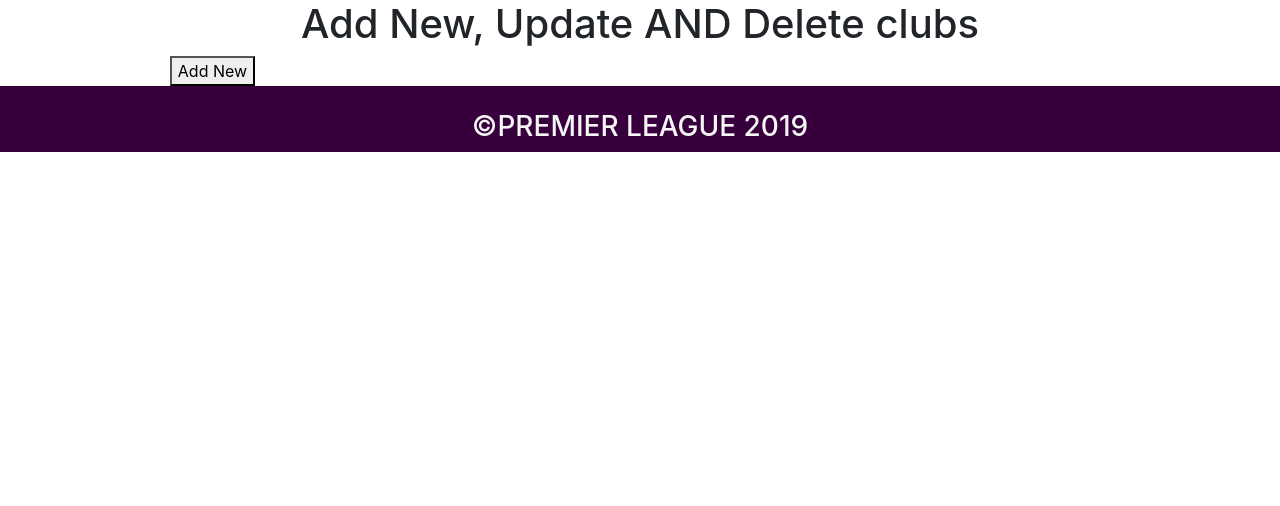
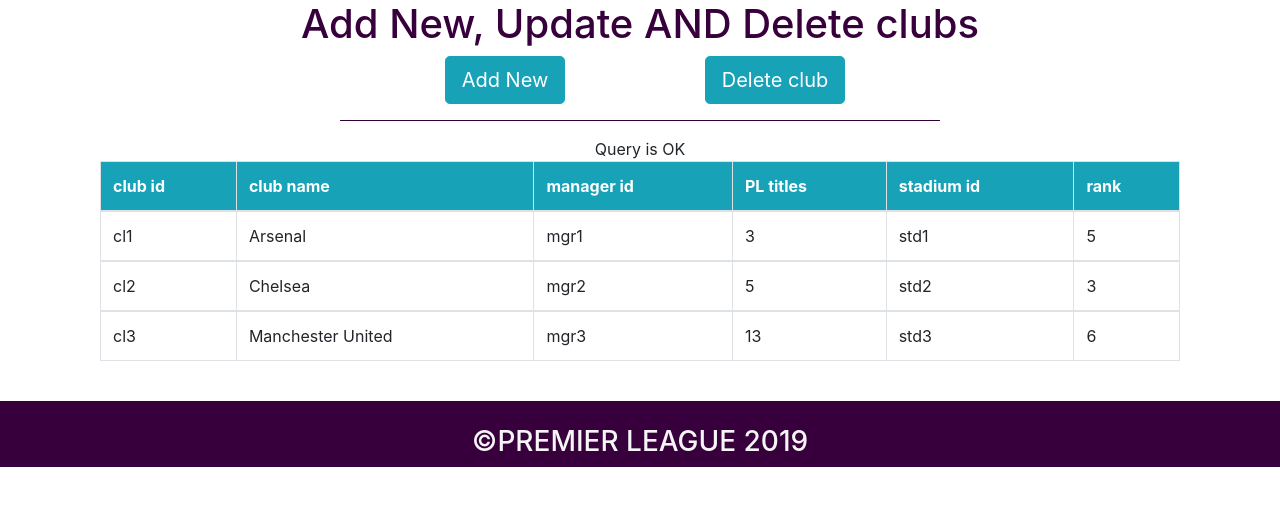
Before and after one commit to Haris-Noori/SIS-DB, a PHP site: page /php_files/admin/admin_clubs.php in a window 1280 px wide. Shown: the part 102-608 px from the top of the page. Run offline with PHP 8.4, Linux system fonts and the light colour scheme; a user stored in the database is signed in; data comes from the database, SQL or seed files in the repository; both versions use the stored data as it was before the commit.

Commit message:
admin_clubs ready

```diff
--- /dev/null
+++ b/css/admin_clubs.css
@@ -0,0 +1,26 @@
+h1
+{
+    color: #37003c;
+}
+
+.btn_add
+{
+    margin-left: 300px;
+}
+
+.btn_del
+{
+    margin-right: 300px;
+}
+
+hr
+{
+    background: #37003c;
+    width: 600px;
+}
+
+.thead_clubs
+{
+    background: #17a2b8;
+    color: white;
+}
--- a/php_files/admin/admin_clubs.php
+++ b/php_files/admin/admin_clubs.php
@@ -1,9 +1,13 @@
-<?php include "admin_header.php"; ?>
+<?php
+    include "admin_header.php";
+    include "../connect.php";
+?>
 
 <!-- <!DOCTYPE html> -->
 <html>
 <head>
     <title>Admin | Clubs </title>
+    <link rel="stylesheet" type="text/css" href="../../css/admin_clubs.css">
 
 </head>
 <body>
@@ -11,12 +15,55 @@
     <center><h1> Add New, Update AND Delete clubs</h1></center>
     <center><div class="container">
         <div class="row">
-            <div class="col-3"><button>Add New</button></div>
-            <div class="col-3"></div>
+            <div class="col-6"><button class="btn btn-info btn-lg btn_add">Add New</button></div>
+            <div class="col-6"><button class="btn btn-info btn-lg btn_del">Delete club</button></div>
         </div>
-
     </div></center>
 
+    <hr>
+
+    <center>
+    <div class="container">
+        <?php
+            $qry = " SELECT * FROM clubs ";
+            $res = $con->query($qry);
+            $result = "";
+
+            if($res->num_rows > 0)
+            {   echo "Query is OK";
+                $result .= " <div class = 'container'> ";
+                $result .= " <table class='table table-bordered'> ";
+
+                $result .= " <thead class='thead_clubs'> <tr>
+                    <th>club id</th> <th>club name</th>
+                    <th>manager id</th> <th>PL titles</th>
+                    <th>stadium id</th> <th>rank</th>
+                    </tr> </thead> ";
+
+                while($row = $res->fetch_assoc())
+                {
+                    $result .= " <tbody> <tr>
+
+                        <td> ".$row['club_id']." </td>
+                        <td> ".$row['club_name']." </td>
+                        <td> ".$row['manager_id']." </td>
+                        <td> ".$row['pl_titles']." </td>
+                        <td> ".$row['stadium_id']." </td>
+                        <td> ".$row['rank']." </td>
+
+                    </tr> </tbody> ";
+                }
+
+                $result .= " </table> </div> ";
+            }
+
+            echo $result;
+
+        ?>
+    </div>
+    </center>
+
+    <br>
 </body>
 </html>
 
```
Also changed, not shown: php_files/insert.sql (deleted, +0 -64 lines), php_files/sis_db.sql (+11 -1 lines).
